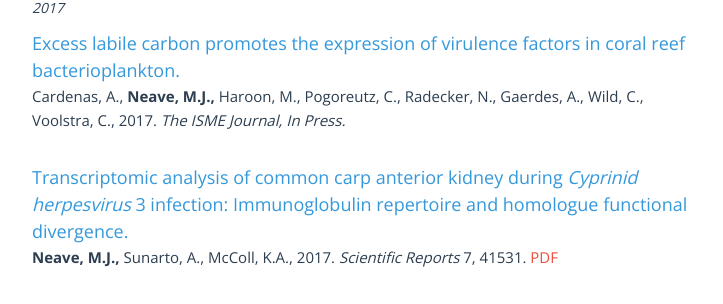
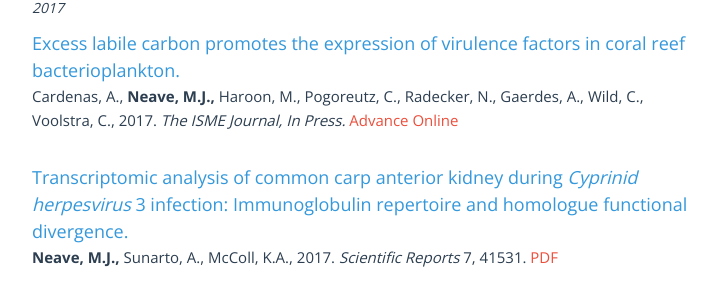
Before and after one commit to neavemj/neavemj.github.io, a Jekyll site: the page built from publications.html, in a window 1280 px wide and 900 px high. Shown: the part 270-574 px from the top of the window, without its empty margins (278-1001 px from the left). Built offline with Jekyll 4.4.1, drawn with Linux system fonts in a browser that asks for light colours; nearby versions of some CDN libraries; comment, search, counter and statistics services are not loaded.

Commit message:
added online ref to Anny's paper

```diff
--- a/publications.html
+++ b/publications.html
@@ -11,6 +11,7 @@
 
       <h1bl>Excess labile carbon promotes the expression of virulence factors in coral reef bacterioplankton.</h1bl>
 	  <p>Cardenas, A., <b>Neave, M.J., </b>Haroon, M., Pogoreutz, C., Radecker, N., Gaerdes, A., Wild, C., Voolstra, C., 2017. <i>The ISME Journal, In Press.</i>
+	  <a id="pdf-pubs" href="http://www.nature.com/ismej/journal/vaop/ncurrent/full/ismej2017142a.html">Advance Online</a>
 	  </p>
       <br>
 
```
